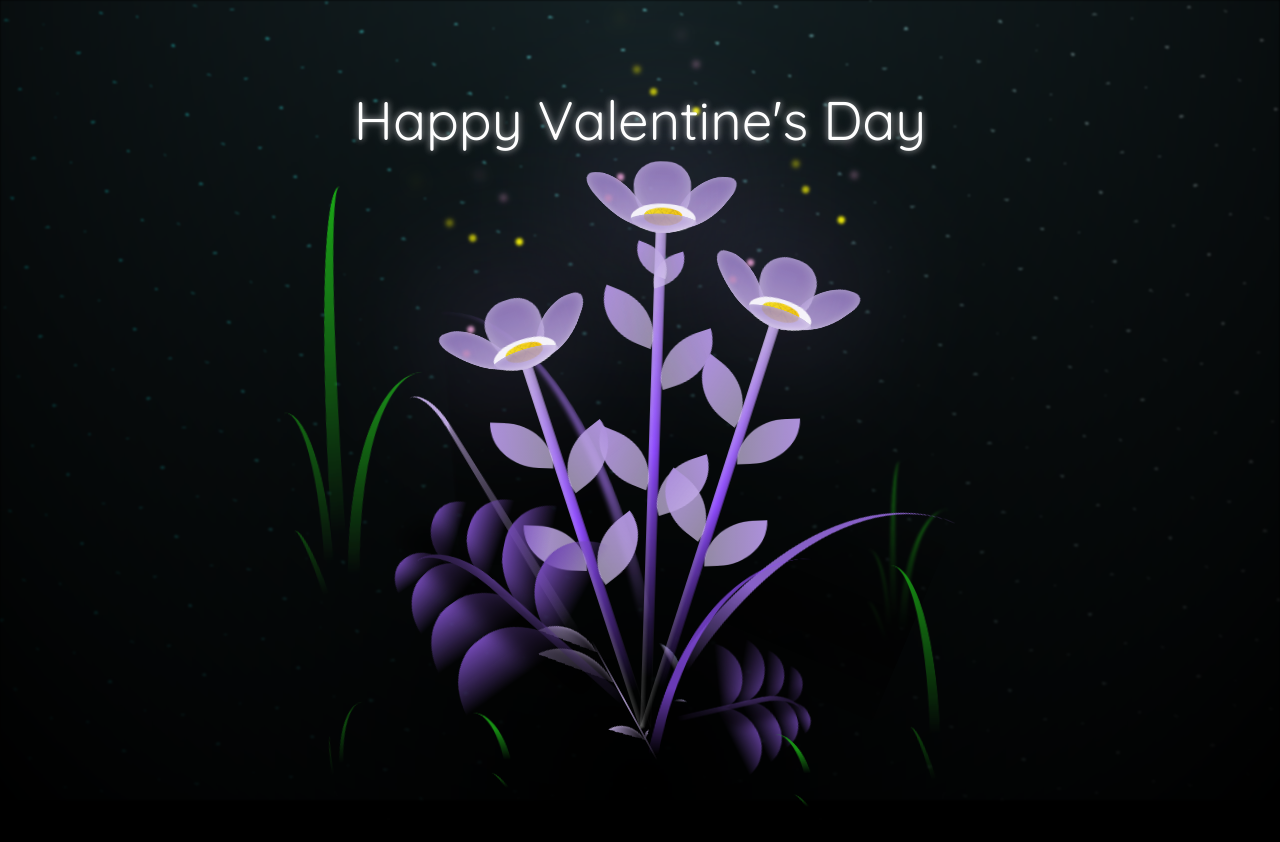
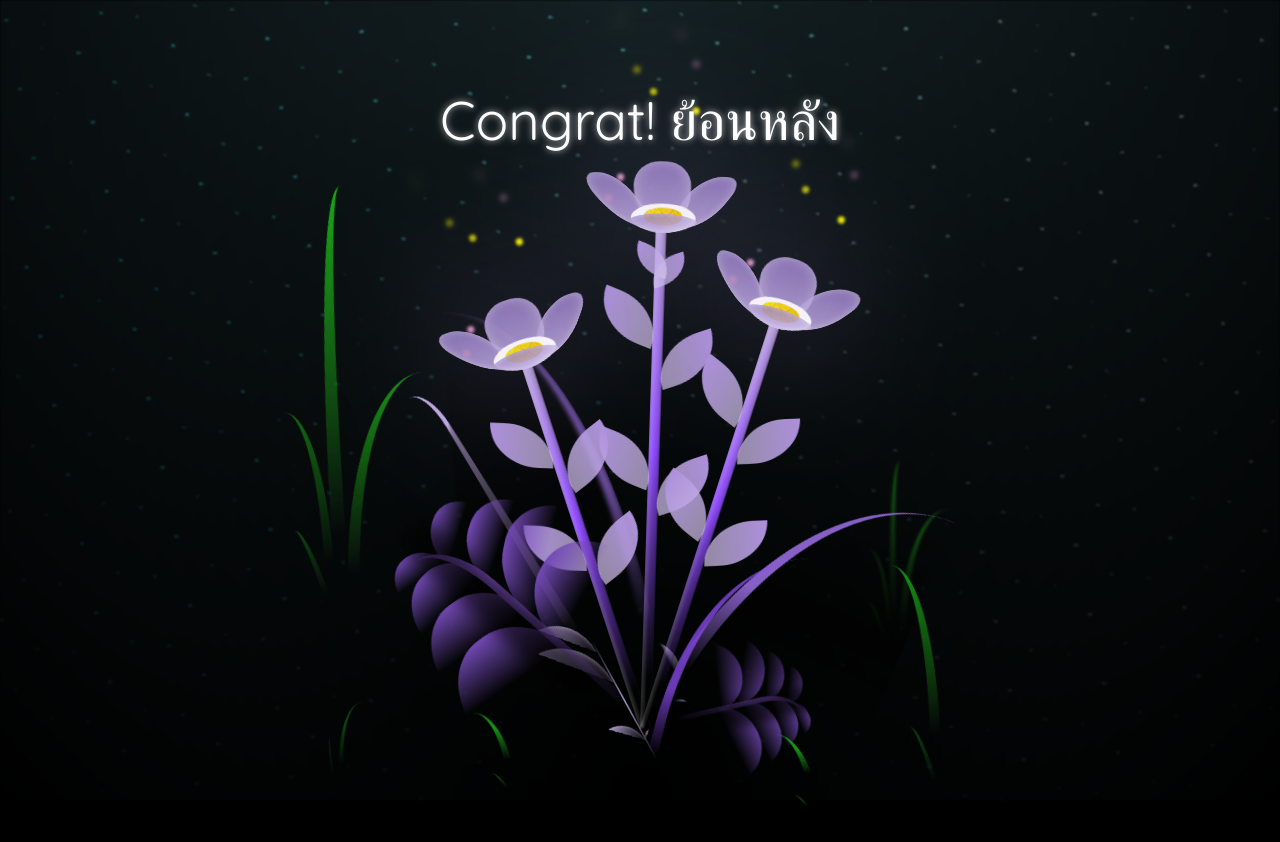
Before and after one commit to hadsadinkutanan/valenhadsadin.github.io, a plain HTML site: page index.html in a window 1280 px wide. Drawn offline with Linux system fonts and the light colour scheme; a web font is replaced by a local one.

Commit message:
Update index.html

```diff
--- a/index.html
+++ b/index.html
@@ -7,11 +7,11 @@
     <link rel="preconnect" href="https://fonts.gstatic.com" crossorigin>
     <link href="https://fonts.googleapis.com/css2?family=Cinzel:wght@400..900&family=DM+Serif+Display:ital@0;1&family=Dancing+Script:wght@400..700&family=Playfair+Display:ital,wght@0,400..900;1,400..900&family=Quicksand:wght@300..700&display=swap" rel="stylesheet">
         <link rel="stylesheet" href="valentine-flower.css">
-    <title>Valentine Flower</title>
+    <title>Flower</title>
   </head>
   <body class="not-loaded">
     <!-- Rewrite by harvey -->
-    <p class="text">Happy Valentine's Day</p>
+    <p class="text">Congrat! ย้อนหลัง</p>
     <div class="night"></div>
     <div class="flowers">
       <div class="flower flower--1">
```
